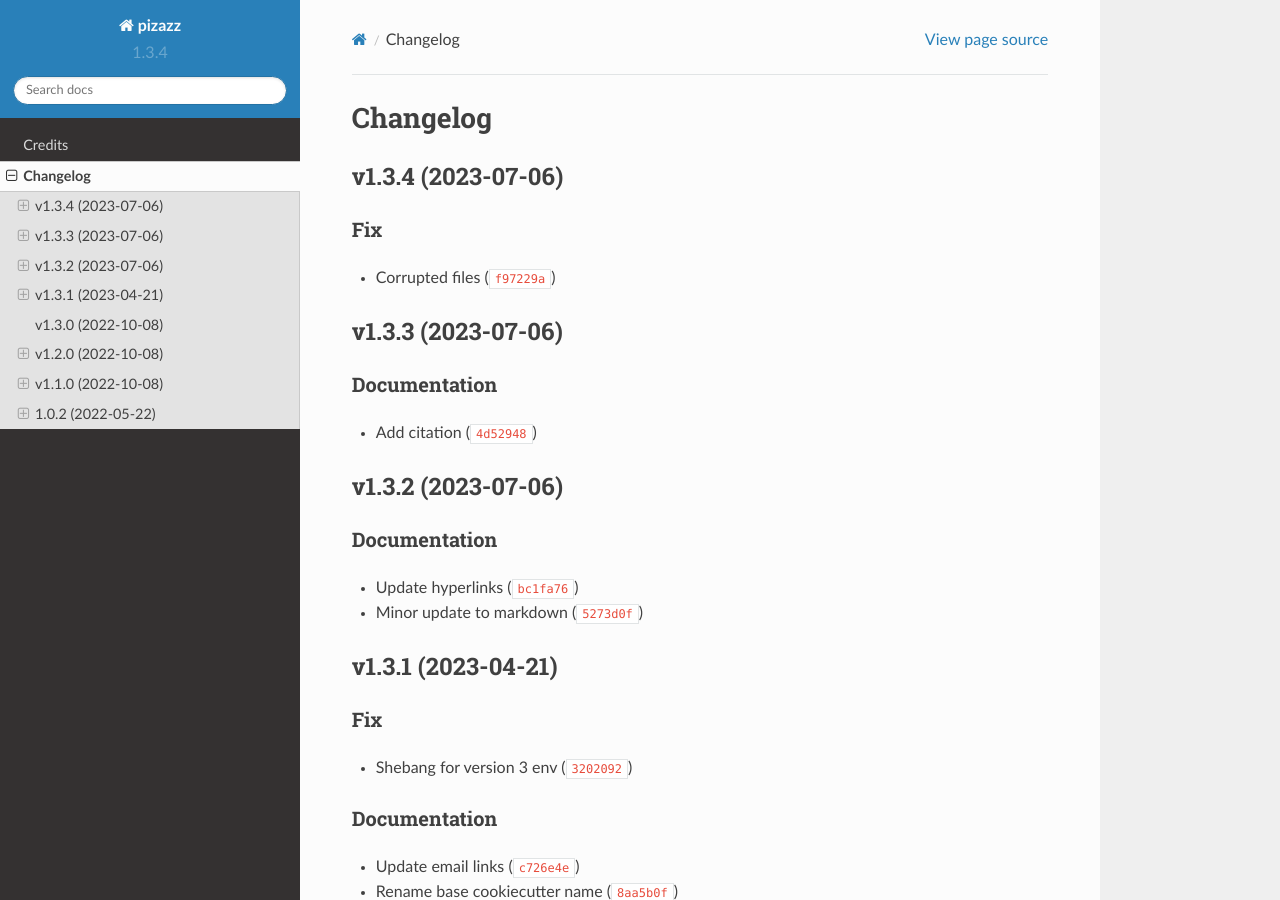
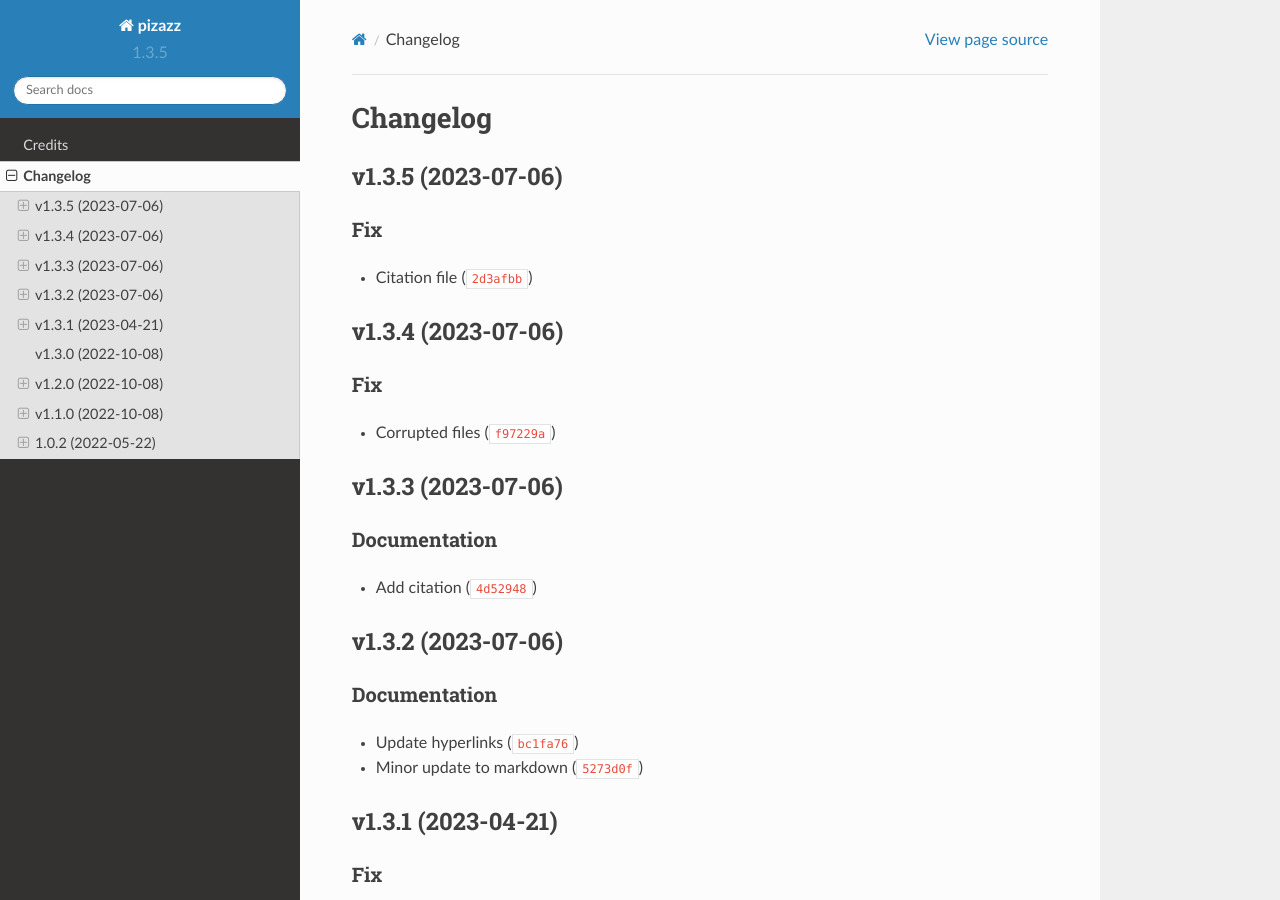
Before and after one commit to Stephen-RA-King/pizazz, a Sphinx documentation site: the page built from docs/changelog.md, in a window 1280 px wide and 900 px high. Built offline with Sphinx 7.4.7 and the Read the Docs theme 2.0.0, drawn with Linux system fonts in a browser that asks for light colours; pages that are not in the unit, such as notebooks, are missing from menus.

Commit message:
chore: bump version

```diff
--- a/CHANGELOG.md
+++ b/CHANGELOG.md
@@ -1,6 +1,10 @@
 # Changelog
 
 <!--next-version-placeholder-->
+
+## v1.3.5 (2023-07-06)
+### Fix
+* Citation file ([`2d3afbb`](https://github.com/Stephen-RA-King/pizazz/commit/2d3afbbd69f16a205206fab81144df6635bbcf7e))
 
 ## v1.3.4 (2023-07-06)
 ### Fix
--- a/docs/conf.py
+++ b/docs/conf.py
@@ -7,7 +7,7 @@
 # -- Project information -----------------------------------------------------
 
 project = "pizazz"
-version = "1.3.4"
+version = "1.3.5"
 copyright = "2022, Stephen R A King"
 author = "Stephen R A King"
 
--- a/src/pizazz/__init__.py
+++ b/src/pizazz/__init__.py
@@ -1,7 +1,7 @@
 #!/usr/bin/env python3
 """Top-level package for pizazz."""
 __title__ = "pizazz"
-__version__ = "1.3.4"
+__version__ = "1.3.5"
 __author__ = "Stephen R A King"
 __description__ = (
     "Easy configuration and control of 74HC595 Shift Registers on a Raspberry Pi"
```
